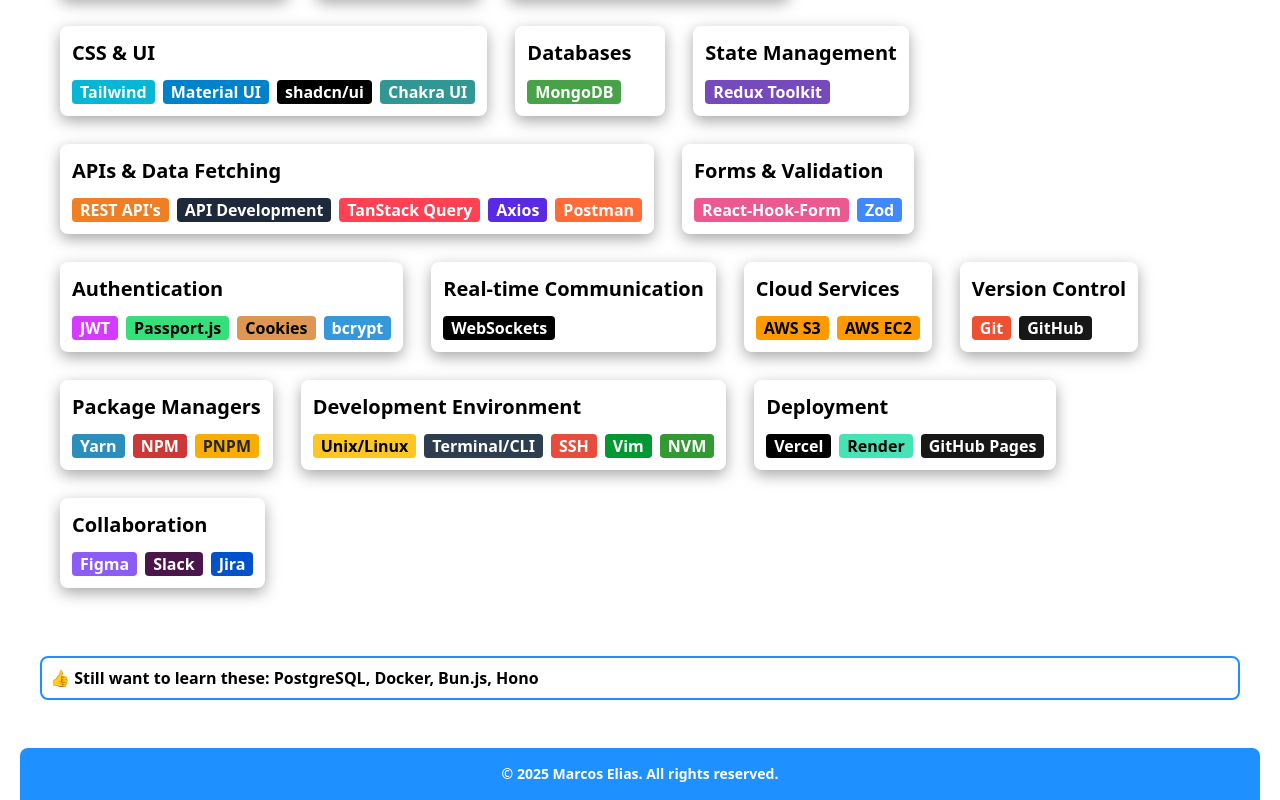
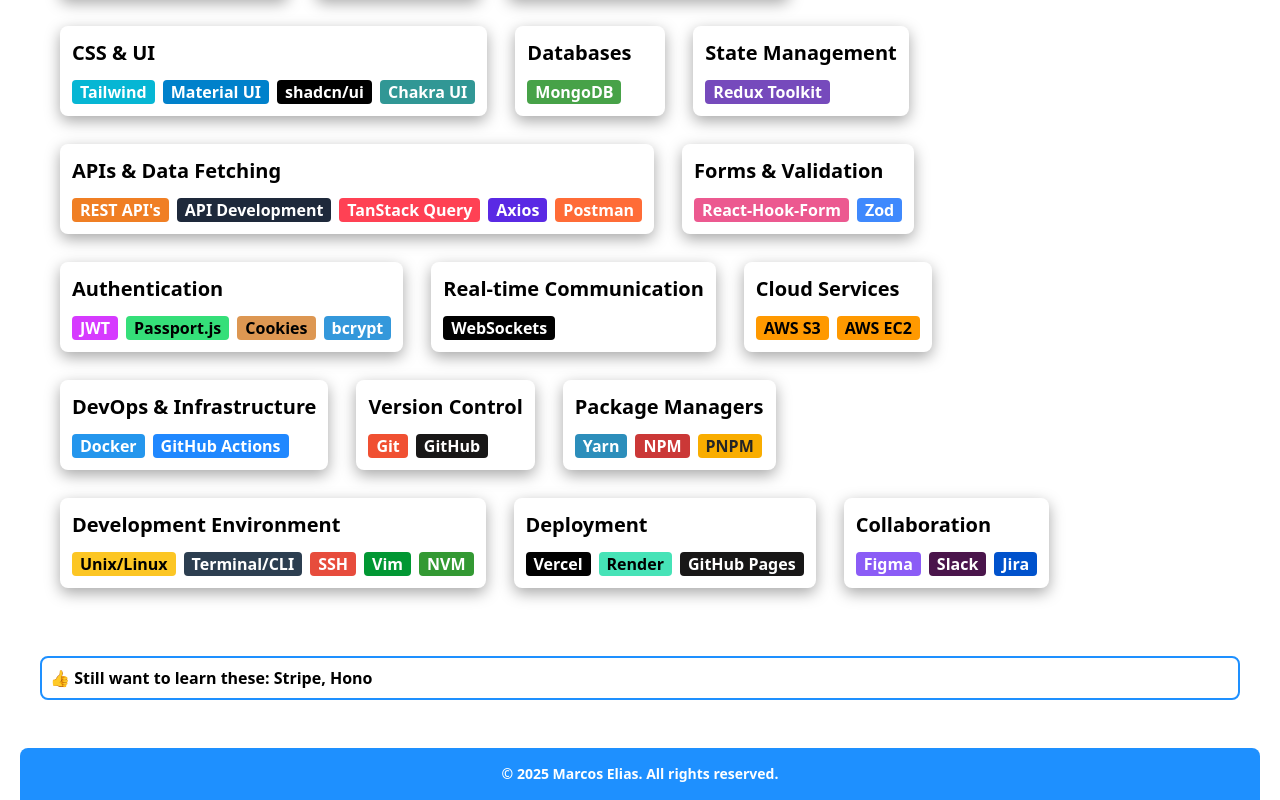
Before and after one commit to mark-elias/MyPortfolio_Next.js, a Next.js app: page /skills in a window 1280 px wide. Shown: the part 280-1080 px from the top of the page. Built offline with nearby package versions, Linux system fonts and the light colour scheme.

Commit message:
Update skills.constants.ts

```diff
--- a/src/constants/skills.constants.ts
+++ b/src/constants/skills.constants.ts
@@ -86,11 +86,12 @@
     name: "Cloud Services",
     skills: ["AWS S3", "AWS EC2"],
   },
-  // {
-  //   id: "devops-infrastructure",
-  //   name: "DevOps & Infrastructure",
-  //   skills: ["Docker", "GitHub Actions", "Nginx", "Caddy"],
-  // },
+   {
+     id: "devops-infrastructure",
+     name: "DevOps & Infrastructure",
+  // skills: ["Docker", "GitHub Actions", "Nginx", "Caddy"],
+skills: ["Docker", "GitHub Actions"],
+   },
 
   // 🛠️ TIER 7: DEVELOPMENT TOOLS (Supporting skills)
   {
@@ -123,8 +124,6 @@
 ] as const;
 
 export const skillsToLearn = [
-  "PostgreSQL",
-  "Docker",
-  "Bun.js",
+  "Stripe",
   "Hono",
 ] as const;
```
